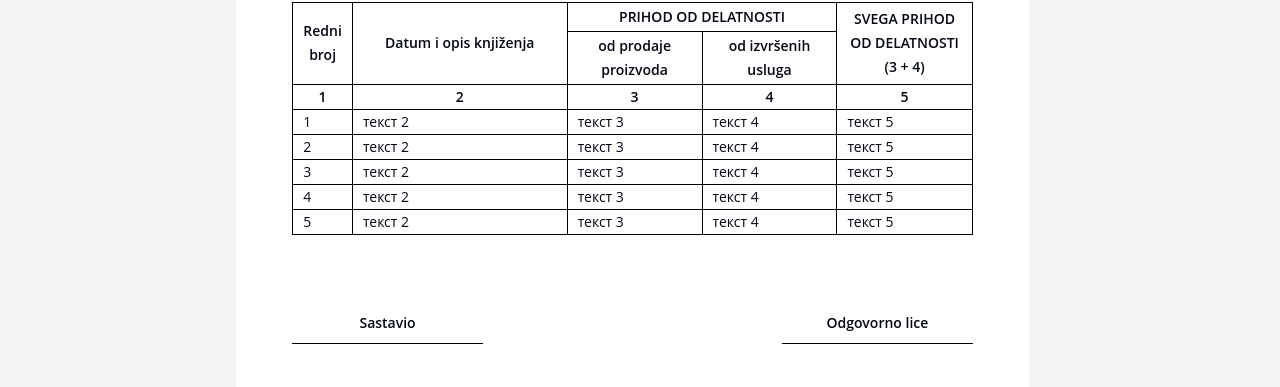
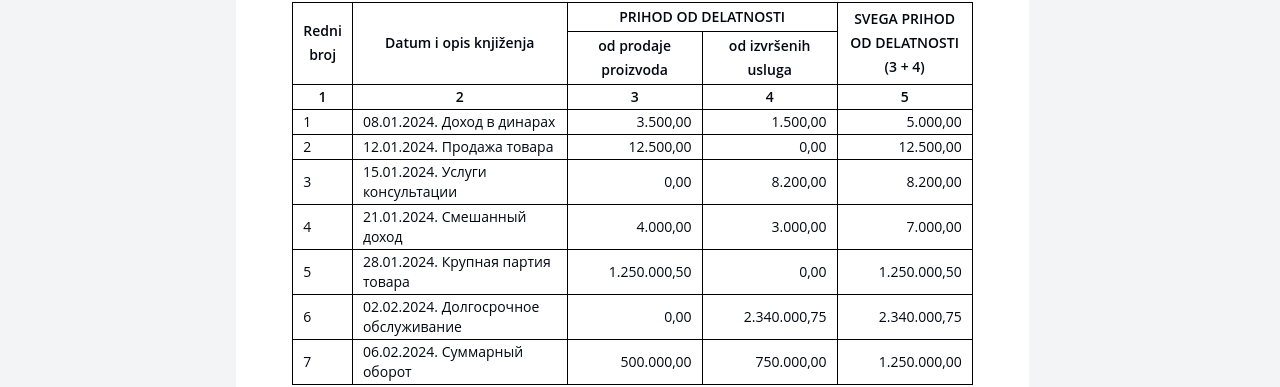
Before and after one commit to gudrum1983/turnover-ledger, a Vue app: page /preview in a window 1280 px wide. Shown: the part 463-850 px from the top of the page. Built offline with nearby package versions, Linux system fonts and the light colour scheme; no server answers.

Commit message:
Перенести функции lib и добавить гибкости в форматирование даты и денег

```diff
--- a/src/app/stores/metaDataStore.ts
+++ b/src/app/stores/metaDataStore.ts
@@ -61,13 +61,29 @@ export const useMetaDataStore = defineStore(STORE_NAME.MetaData, () => {
     rows.value[index] = row
   }
 
+  function updateRowById(id: string, row: ReportRow) {
+    const index = rows.value.findIndex((item) => item.id === id)
+    if (index === -1) return
+    rows.value[index] = row
+  }
+
   function getRow(index: number): ReportRow | null {
     if (index < 0 || index >= rows.value.length) return null
     return rows.value[index] ?? null
   }
 
+  function getRowById(id: string): ReportRow | null {
+    return rows.value.find((item) => item.id === id) ?? null
+  }
+
   function removeRow(index: number) {
     if (index < 0 || index >= rows.value.length) return
+    rows.value.splice(index, 1)
+  }
+
+  function removeRowById(id: string) {
+    const index = rows.value.findIndex((item) => item.id === id)
+    if (index === -1) return
     rows.value.splice(index, 1)
   }
 
@@ -134,8 +150,11 @@ export const useMetaDataStore = defineStore(STORE_NAME.MetaData, () => {
     setFooterValue,
     addRow,
     updateRow,
+    updateRowById,
     getRow,
+    getRowById,
     removeRow,
+    removeRowById,
     setRows,
     clearRows,
     hydrateFromLocalStorage,
--- /dev/null
+++ b/src/shared/lib/date/date.ts
@@ -0,0 +1,11 @@
+type FormatDateOptions = {
+  withTrailingDot?: boolean
+}
+
+export function formatDateForUi(value: string, options: FormatDateOptions = {}): string {
+  if (!value) return ''
+  const [year, month, day] = value.split('-')
+  if (!year || !month || !day) return value
+  const formatted = `${day}.${month}.${year}`
+  return options.withTrailingDot ? `${formatted}.` : formatted
+}
--- /dev/null
+++ b/src/shared/lib/money/money.ts
@@ -0,0 +1,34 @@
+type FormatMoneyOptions = {
+  locale?: 'sr' | 'en' | 'ru'
+  showMinorZeros?: boolean
+}
+
+export function formatMoney(cents: number, options: FormatMoneyOptions = {}): string {
+  const { showMinorZeros = false, locale = 'ru' } = options
+  const sign = cents < 0 ? '-' : ''
+  const abs = Math.abs(cents)
+  const major = Math.floor(abs / 100)
+  const minor = abs % 100
+  const { groupSeparator, decimalSeparator } = getSeparators(locale)
+  const majorFormatted = major.toString().replace(/\B(?=(\d{3})+(?!\d))/g, groupSeparator)
+
+  if (minor === 0 && !showMinorZeros) {
+    return `${sign}${majorFormatted}`
+  }
+
+  return `${sign}${majorFormatted}${decimalSeparator}${String(minor).padStart(2, '0')}`
+}
+
+export function sumCents(values: Array<number | null | undefined>): number {
+  return values.reduce<number>((acc, value) => acc + (value ?? 0), 0)
+}
+
+function getSeparators(locale: 'sr' | 'en' | 'ru') {
+  if (locale === 'sr') {
+    return { groupSeparator: '.', decimalSeparator: ',' }
+  }
+  if (locale === 'en') {
+    return { groupSeparator: ',', decimalSeparator: '.' }
+  }
+  return { groupSeparator: ' ', decimalSeparator: ',' }
+}
--- a/src/shared/mock.ts
+++ b/src/shared/mock.ts
@@ -2,6 +2,7 @@ import type { ReportRow } from '@/shared/types/report.ts'
 
 export const MOCK: ReportRow[] = [
   {
+    id: 'row-2024-01-08-1',
     date: '2024-01-08',
     description: 'Доход в динарах',
     currency: 'RSD',
@@ -11,6 +12,7 @@ export const MOCK: ReportRow[] = [
     },
   },
   {
+    id: 'row-2024-01-12-1',
     date: '2024-01-12',
     description: 'Продажа товара',
     currency: 'EUR',
@@ -20,6 +22,7 @@ export const MOCK: ReportRow[] = [
     },
   },
   {
+    id: 'row-2024-01-15-1',
     date: '2024-01-15',
     description: 'Услуги консультации',
     currency: 'USD',
@@ -29,6 +32,7 @@ export const MOCK: ReportRow[] = [
     },
   },
   {
+    id: 'row-2024-01-21-1',
     date: '2024-01-21',
     description: 'Смешанный доход',
     currency: 'CHF',
@@ -38,6 +42,7 @@ export const MOCK: ReportRow[] = [
     },
   },
   {
+    id: 'row-2024-01-28-1',
     date: '2024-01-28',
     description: 'Крупная партия товара',
     currency: 'EUR',
@@ -47,6 +52,7 @@ export const MOCK: ReportRow[] = [
     },
   },
   {
+    id: 'row-2024-02-02-1',
     date: '2024-02-02',
     description: 'Долгосрочное обслуживание',
     currency: 'USD',
@@ -56,6 +62,7 @@ export const MOCK: ReportRow[] = [
     },
   },
   {
+    id: 'row-2024-02-06-1',
     date: '2024-02-06',
     description: 'Суммарный оборот',
     currency: 'GBP',
--- a/src/shared/types/report.ts
+++ b/src/shared/types/report.ts
@@ -7,6 +7,7 @@ export type MoneyPart = {
 }
 
 export type ReportRow = {
+  id: string
   date: string
   description: string
   currency: CurrencyCode
--- a/src/shared/ui/forms/MoneyField.vue
+++ b/src/shared/ui/forms/MoneyField.vue
@@ -1,5 +1,7 @@
 <script setup lang="ts">
+import { computed } from 'vue'
 import BaseField from '@/shared/ui/forms/BaseField.vue'
+import { useLocaleStore } from '@/app/stores/localeStore.ts'
 
 type Props = {
   name: string
@@ -15,13 +17,17 @@ const emit = defineEmits<{
   (e: 'update:modelValue', value: string | null): void
 }>()
 
-const moneyMask = {
-  mask: '0,99',
+const localeStore = useLocaleStore()
+
+const decimalSeparator = computed(() => (localeStore.currentLocale === 'en' ? '.' : ','))
+
+const moneyMask = computed(() => ({
+  mask: `0${decimalSeparator.value}99`,
   tokens: {
     '0': { pattern: /[0-9]/, multiple: true },
     '9': { pattern: /[0-9]/, optional: true },
   },
-}
+}))
 </script>
 
 <template>
--- a/src/widgets/report-builder/ui/ReportRowCreateForm.vue
+++ b/src/widgets/report-builder/ui/ReportRowCreateForm.vue
@@ -7,6 +7,9 @@ import MoneyField from '@/shared/ui/forms/MoneyField.vue'
 import { useCurrencyStore } from '@/app/stores/currencyStore.ts'
 import BaseDropdownButton from '@/shared/ui/buttons/BaseDropdownButton.vue'
 import { useMetaDataStore } from '@/app/stores/metaDataStore.ts'
+import { formatDateForUi } from '@/shared/lib/date/date.ts'
+import { formatMoney } from '@/shared/lib/money/money.ts'
+import { useLocaleStore } from '@/app/stores/localeStore.ts'
 
 /*
  * ЗВАНИЧНИ СРЕДЊИ КУРС ДИНАРА
@@ -26,6 +29,7 @@ const isCalculating = ref(false)
 
 const currencyStore = useCurrencyStore()
 const metaDataStore = useMetaDataStore()
+const localeStore = useLocaleStore()
 const favoriteCurrencyCodes = computed(() => currencyStore.favoriteCurrencyCodes(metaDataStore.usedCurrencyCodes))
 
 const currencyOptions = computed(() => {
@@ -69,19 +73,17 @@ const isCalculateDisabled = computed(
   () => !currency.value || !date.value || totalValue.value <= 0 || isCalculating.value,
 )
 
-const formatDateForUi = (value: string) => {
-  if (!value) return ''
-  const [year, month, day] = value.split('-')
-  if (!year || !month || !day) return value
-  return `${day}.${month}.${year}`
-}
-
 const summary = computed(() =>
-  [date.value ? formatDateForUi(date.value) : '', counterparty.value, description.value].filter(Boolean).join(', '),
+  [date.value ? formatDateForUi(date.value, { withTrailingDot: true }) : '', counterparty.value, description.value]
+    .filter(Boolean)
+    .join(', '),
 )
 const totalValue = computed(() => parseMoney(goodsAmount.value) + parseMoney(servicesAmount.value))
 
-const formatValue = (value: number | null) => (value === null ? '—' : value.toFixed(2))
+const uiLocale = computed(() => (localeStore.currentLocale === 'en' ? 'en' : localeStore.currentLocale === 'ru' ? 'ru' : 'sr'))
+const toCents = (value: number) => Math.round(value * 100)
+const formatValue = (value: number | null) =>
+  value === null ? '—' : formatMoney(toCents(value), { showMinorZeros: true, locale: uiLocale.value })
 
 const resetCalculated = () => {
   calculatedGoods.value = null
--- a/src/widgets/report-builder/ui/ReportTable.vue
+++ b/src/widgets/report-builder/ui/ReportTable.vue
@@ -16,19 +16,19 @@ const sizeRow = ref<'short' | 'full'>('full')
 
 const textSizeRow = computed(() => (sizeRow.value === 'full' ? 'Сжать таблицу' : 'Раскрыть таблицу'))
 
-function handleEdit(index: number) {
-  void index
+function handleEdit(id: string) {
+  void id
   alert('Редактирование строки')
 }
 
-function handleCopy(index: number) {
-  void index
-  alert('Копирование строки')
+function handleCopy(id: string) {
+  const row = store.getRowById(id)
+  if (!row) return
+  store.addRow({ ...row, id: createRowId() })
 }
 
-function handleRemove(index: number) {
-  void index
-  alert('Удаление строки')
+function handleRemove(id: string) {
+  store.removeRowById(id)
 }
 const open = ref(false)
 const canSubmit = ref(false)
@@ -41,11 +41,19 @@ function closeModal() {
 
 const toCents = (value: number) => Math.round(value * 100)
 
+const createRowId = () => {
+  if (typeof globalThis.crypto?.randomUUID === 'function') {
+    return globalThis.crypto.randomUUID()
+  }
+  return `row-${Date.now()}-${Math.random().toString(16).slice(2)}`
+}
+
 function onSubmit(payload: ReportRowPayload) {
   if (!payload.currency || !payload.date) return
   if (payload.calculatedGoodsConverted === null || payload.calculatedServicesConverted === null) return
 
   const row: ReportRow = {
+    id: createRowId(),
     date: payload.date,
     description: payload.description,
     currency: payload.currency.toUpperCase(),
@@ -94,7 +102,7 @@ function onSubmit(payload: ReportRowPayload) {
       <ReportTableRow
         v-for="(row, index) in rows"
         :size="sizeRow"
-            :key="index"
+        :key="row.id"
         :index="index"
         :row="row"
         @edit="handleEdit"
--- a/src/widgets/report-document/ui/ReportDocument.vue
+++ b/src/widgets/report-document/ui/ReportDocument.vue
@@ -3,6 +3,7 @@ import { KPO_DICTIONARY } from '@/shared/constants/kpoDictionary.ts'
 import { computed } from 'vue'
 import { useMetaDataStore } from '@/app/stores/metaDataStore.ts'
 import { storeToRefs } from 'pinia'
+import ReportDocumentRow from '@/widgets/report-document/ui/ReportDocumentRow.vue'
 
 type Props = {
   landscape?: boolean
@@ -53,41 +54,16 @@ const classSignature = computed(() => [{ ReportDocument_SignaturePlace_landscape
         </tr>
       </thead>
       <tbody>
-        <tr>
-          <td>1</td>
-          <td>текст 2</td>
-          <td>текст 3</td>
-          <td>текст 4</td>
-          <td>текст 5</td>
-        </tr>
-        <tr>
-          <td>2</td>
-          <td>текст 2</td>
-          <td>текст 3</td>
-          <td>текст 4</td>
-          <td>текст 5</td>
-        </tr>
-        <tr>
-          <td>3</td>
-          <td>текст 2</td>
-          <td>текст 3</td>
-          <td>текст 4</td>
-          <td>текст 5</td>
-        </tr>
-        <tr>
-          <td>4</td>
-          <td>текст 2</td>
-          <td>текст 3</td>
-          <td>текст 4</td>
-          <td>текст 5</td>
-        </tr>
-        <tr>
-          <td>5</td>
-          <td>текст 2</td>
-          <td>текст 3</td>
-          <td>текст 4</td>
-          <td>текст 5</td>
-        </tr>
+        <ReportDocumentRow
+          v-for="(row, index) in store.rows"
+          :key="row.id"
+          :id="row.id"
+          :index="index"
+          :date="row.date"
+          :description="row.description"
+          :amountsGoods="row.amounts.goods.rsdCents"
+          :amountsServices="row.amounts.services.rsdCents"
+        />
       </tbody>
     </table>
 
--- /dev/null
+++ b/src/widgets/report-document/ui/ReportDocumentRow.vue
@@ -0,0 +1,35 @@
+<script setup lang="ts">
+import { formatDateForUi } from '@/shared/lib/date/date.ts'
+import { formatMoney, sumCents } from '@/shared/lib/money/money.ts'
+type ReportRowProps = {
+  index: number
+  date: string
+  description: string
+  amountsGoods: number
+  amountsServices: number
+}
+
+const { index, date, description, amountsGoods, amountsServices } = defineProps<ReportRowProps>()
+</script>
+
+<template>
+  <tr>
+    <td>{{ index + 1 }}</td>
+    <td>{{ formatDateForUi(date, { withTrailingDot: true }) + ' ' + description }}</td>
+    <td class="Text_AlginRight">{{ formatMoney(amountsGoods, { showMinorZeros: true, locale: 'sr' }) }}</td>
+    <td class="Text_AlginRight">{{ formatMoney(amountsServices, { showMinorZeros: true, locale: 'sr' }) }}</td>
+    <td class="Text_AlginRight">
+      {{ formatMoney(sumCents([amountsGoods, amountsServices]), { showMinorZeros: true, locale: 'sr' }) }}
+    </td>
+  </tr>
+</template>
+
+<style scoped>
+td {
+  display: table-cell;
+  vertical-align: inherit;
+  unicode-bidi: isolate;
+  padding: 2px 10px;
+  border: 1px solid black;
+}
+</style>
```
Also changed, not shown: src/shared/lib/money.ts (deleted, +0 -21 lines), src/widgets/report-builder/ui/ReportTableRow.vue (+13 -13 lines), 1 other file (tests, documents, lock files or other folders). Lines whose indentation alone changed are shown as unchanged.
